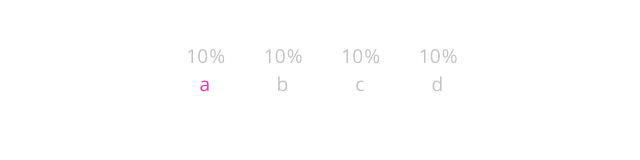
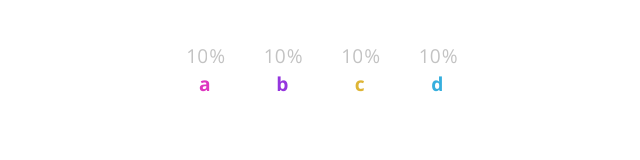
Before and after one commit to Lopez089/Border-Radius-Previewer, a React (Vite) app: page / in a window 1280 px wide. Shown: the part 425-585 px from the top of the page, without its empty margins (319-959 px from the left). Built offline with nearby package versions, Linux system fonts and the light colour scheme.

Commit message:
feat: create un component P with prop color

```diff
--- a/src/App.jsx
+++ b/src/App.jsx
@@ -26,7 +26,6 @@ const OutlineSquare = styled.div`
 `
 
 const WrapeerSquare = styled.div`
-  font-weight:bold ;
   position: relative;
   display: grid;
   grid-template-columns: 30px repeat(2, 1fr) 30px;
@@ -35,6 +34,7 @@ const WrapeerSquare = styled.div`
 
 const P = styled.p`
   color:${prop => prop.color};
+  font-weight:bold ;
 `
 
 const ATop = styled.div`
@@ -52,7 +52,6 @@ const ALeft = styled.div`
   grid-row: 2;
 `
 const BTop = styled.div`
-  color:#9536de;
   display: flex;
   justify-content: center;
   align-items: center;
@@ -61,7 +60,6 @@ const BTop = styled.div`
 `
 
 const BRight = styled.div`
-  color:#9536de;
   display: flex;
   justify-content: center;
   align-items: center;
@@ -70,7 +68,6 @@ const BRight = styled.div`
 `
 
 const DLeft = styled.div`
-  color:#deb536;
   display: flex;
   justify-content: center;
   align-items: center;
@@ -78,7 +75,6 @@ const DLeft = styled.div`
   grid-row: 3;
 `
 const DButton = styled.div`
-  color:#deb536;
   display: flex;
   justify-content: center;
   align-items: center;
@@ -174,10 +170,10 @@ function App() {
         <BRight><P color='#9536de'>b</P></BRight>
         <OutlineSquare />
         <Cuadrado border={border} />
-        <DLeft><p>d</p></DLeft>
-        <CRight><p>c</p></CRight>
-        <DButton><p>d</p></DButton>
-        <CButton><p>c</p></CButton>
+        <DLeft><P color='#deb536'>d</P></DLeft>
+        <CRight><P color='#36afde'>c</P></CRight>
+        <DButton><P color='#deb536'>d</P></DButton>
+        <CButton><P color='#36afde'>c</P></CButton>
       </WrapeerSquare>
       <Form >
         <InputGroup>
@@ -194,21 +190,27 @@ function App() {
             <Input type="number" name='b' value={border[1]} onChange={(e) => handleSubmit(e)} max='100' min='0' />
             <p>%</p>
           </WrapInput>
-          <label htmlFor='b'>b</label>
+          <P color='#9536de'>
+            <label htmlFor='b'>b</label>
+          </P>
         </InputGroup>
         <InputGroup>
           <WrapInput>
             <Input type="number" name='c' value={border[2]} onChange={(e) => handleSubmit(e)} max='100' min='0' />
             <p>%</p>
           </WrapInput>
-          <label htmlFor='c'>c</label>
+          <P color='#deb536'>
+            <label htmlFor='c'>c</label>
+          </P>
         </InputGroup>
         <InputGroup>
           <WrapInput>
             <Input type="number" name='d' value={border[3]} onChange={(e) => handleSubmit(e)} max='100' min='0' />
             <p>%</p>
           </WrapInput>
-          <label htmlFor='d'>d</label>
+          <P color='#36afde'>
+            <label htmlFor='d'>d</label>
+          </P>
         </InputGroup>
       </Form>
       <p>{message}</p>
```
